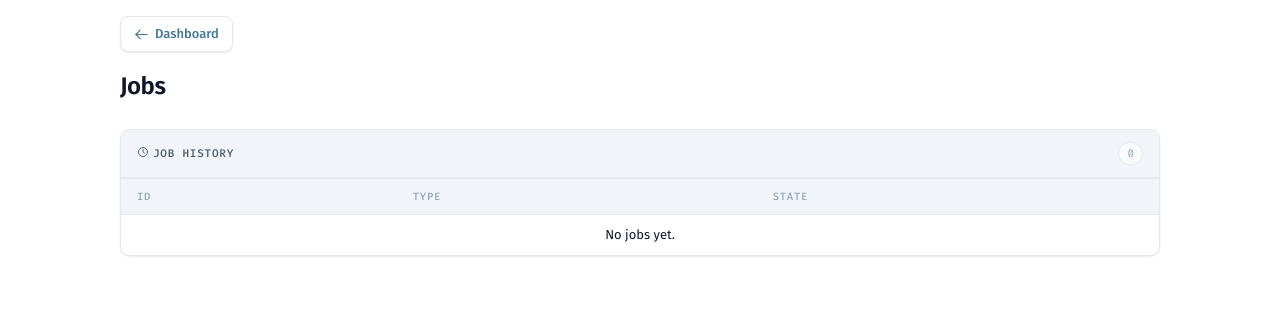
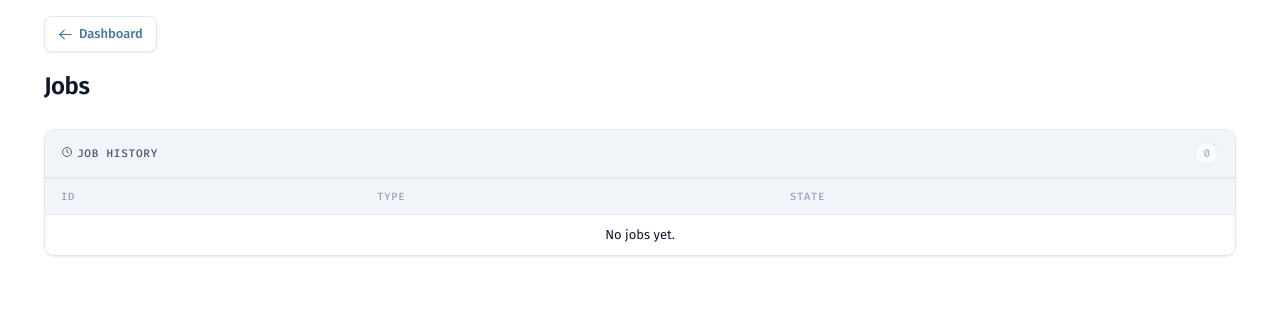
Before and after one commit to ganiyevuz/django-backupgram, a Django app: template src/backupgram/templates/backupgram/admin/jobs.html in a window 1280 px wide. Shown: the part 92-419 px from the top of the page. Run offline with Django 5.2, Linux system fonts and the light colour scheme; the template is opened without the code that fills it, so the values that code supplies are empty.

Commit message:
style(admin): make .bg-wrap fluid (full container width with small gutter), not fixed

```diff
--- a/src/backupgram/static/backupgram/admin.css
+++ b/src/backupgram/static/backupgram/admin.css
@@ -30,9 +30,9 @@
   --shadow-sm: 0 1px 2px rgba(15, 23, 42, 0.06), 0 1px 3px rgba(15, 23, 42, 0.04);
   --shadow: 0 4px 12px -4px rgba(15, 23, 42, 0.12);
 
-  max-width: 1040px;
-  margin: -8px auto 0;
-  padding: 4px 2px 48px;
+  max-width: none;       /* fluid — fill the container, not a fixed column */
+  margin: -8px 0 0;
+  padding: 4px 4px 48px; /* small inner gutter; admin content padding is the outer space */
   color: var(--c-fg);
   font-family: var(--sans);
   font-size: 14px;
```
